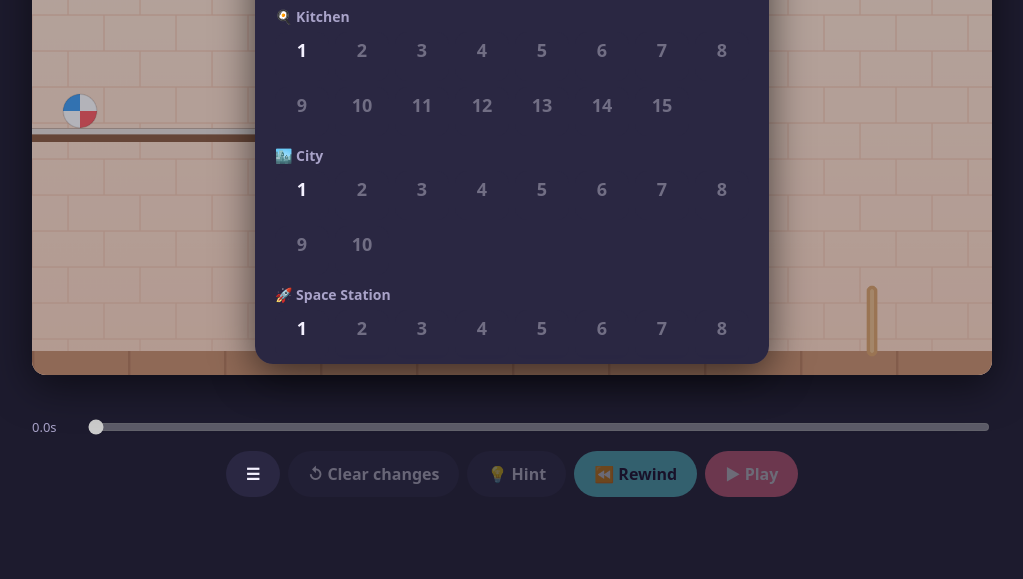
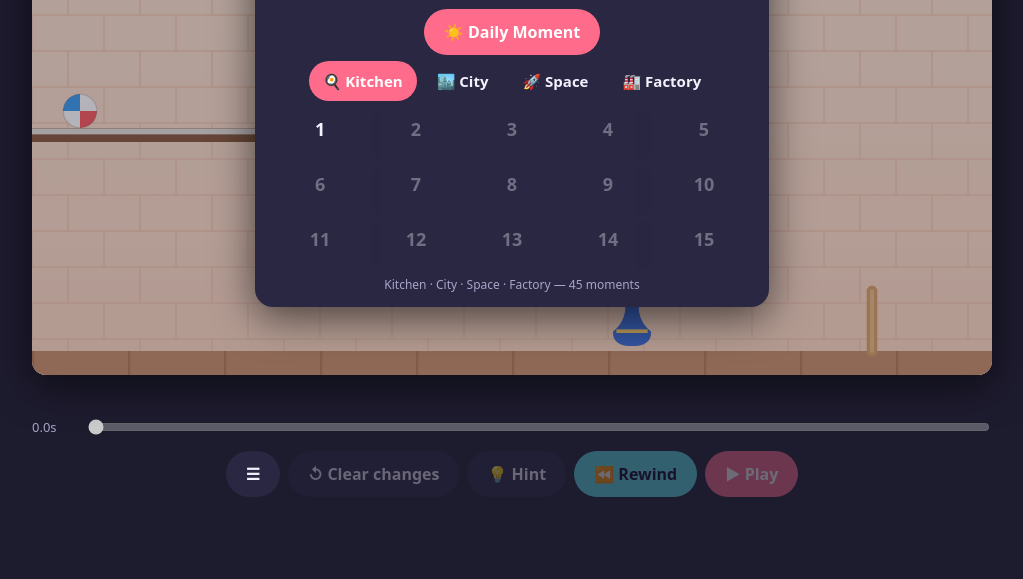
Before and after one commit to susduolingo997-arch/Private-2, a plain HTML site: page undo/index.html in a window 1280 px wide. Shown: the part 221-800 px from the top of the page, without its empty margins (128-1151 px from the left). Drawn offline with Linux system fonts and the light colour scheme.

Commit message:
Undo: world tabs in the menu so every world fits on screen
Co-Authored-By: Claude Opus 5.5 <noreply@anthropic.com>
Claude-Session: https://claude.ai/code/session_01VMLUtUD9QeCaKUTiM2aqF6

```diff
--- a/undo/game.js
+++ b/undo/game.js
@@ -47,6 +47,7 @@
 
   // ---------- state ----------
   const st = {
+    tab: 'kitchen',
     li: 0, level: null, edits: {}, mode: 'menu', run: null, t: 0, world: null,
     drag: null, daily: false, shake: 0, lastEv: 0, firstWatch: true,
   };
@@ -130,15 +131,19 @@
   function menu() {
     st.mode = 'menu'; $('result').hidden = true; $('menu').hidden = false;
     const g = $('levelGrid'); g.innerHTML = '';
-    ['kitchen', 'city', 'space', 'factory'].forEach((wn) => {
-      const h = document.createElement('div'); h.className = 'world';
-      h.textContent = { kitchen: '🍳 Kitchen', city: '🏙️ City', space: '🚀 Space Station', factory: '🏭 Factory' }[wn]; g.appendChild(h);
+    const names = { kitchen: '🍳 Kitchen', city: '🏙️ City', space: '🚀 Space', factory: '🏭 Factory' };
+    const tabs = document.createElement('div'); tabs.className = 'tabs'; g.appendChild(tabs);
+    Object.keys(names).forEach((wn) => {
+      const t = document.createElement('button'); t.textContent = names[wn]; t.className = wn === st.tab ? 'tab on' : 'tab';
+      t.onclick = () => { st.tab = wn; store.set('tab', wn); menu(); }; tabs.appendChild(t);
+    });
+    [st.tab].forEach((wn) => {
       worldOrder(wn).forEach((i, k, arr) => {
       const lv = LEVELS[i];
       const b = document.createElement('button'), s = best[i] || 0;
       const unlocked = k === 0 || best[arr[k - 1]] || best[i];
       b.innerHTML = `${k + 1}<small>${'★'.repeat(s)}</small>`; b.title = lv.name; b.disabled = !unlocked;
-      b.onclick = () => { audio(); loadLevel(i); };
+      b.onclick = () => { audio(); st.tab = wn; loadLevel(i); };
       g.appendChild(b);
       });
     });
@@ -640,6 +645,7 @@
     requestAnimationFrame(loop);
   }
 
+  st.tab = store.get('tab', 'kitchen');
   menu();
   requestAnimationFrame(loop);
 })();
--- a/undo/index.html
+++ b/undo/index.html
@@ -35,12 +35,15 @@
   .card p { margin:6px 0 14px; color:var(--muted); }
   .stars { font-size:34px; letter-spacing:4px; margin:4px 0; }
   .row { display:flex; gap:8px; justify-content:center; flex-wrap:wrap; }
-  #menu .grid { display:grid; grid-template-columns:repeat(8, 1fr); gap:8px; margin:12px 0; }
+  #menu .grid { display:grid; grid-template-columns:repeat(5, 1fr); gap:8px; margin:12px 0; }
   #menu .grid button { padding:10px 0; border-radius:12px; display:flex; flex-direction:column; align-items:center; font-size:18px; min-width:54px; }
   #menu .grid button small { font-size:11px; color:var(--gold); min-height:13px; }
   #menu .grid .world { grid-column:1/-1; text-align:left; font-weight:800; font-size:14px; color:var(--muted); margin-top:4px; }
   .card { max-height:96%; overflow:auto; }
   #menu .card { padding:14px 20px; } #menu .grid { margin:6px 0; gap:6px; } #menu .grid button { padding:6px 0; min-height:38px; } #menu p { margin:4px 0 8px; }
+  #menu .tabs { grid-column:1/-1; display:flex; gap:6px; justify-content:center; flex-wrap:wrap; margin-bottom:4px; }
+  #menu .tabs .tab { padding:8px 14px; min-height:40px; font-size:15px; border-radius:999px; flex-direction:row; }
+  #menu .tabs .tab.on { background:var(--accent); color:#fff; }
   .big { font-size:36px; font-weight:900; letter-spacing:.1em; margin:0; }
   .big span { color:var(--accent); }
   #toast { position:fixed; left:50%; bottom:24px; transform:translateX(-50%); background:#000c; padding:10px 16px; border-radius:10px; font-size:14px; opacity:0; transition:opacity .3s; pointer-events:none; }
```
